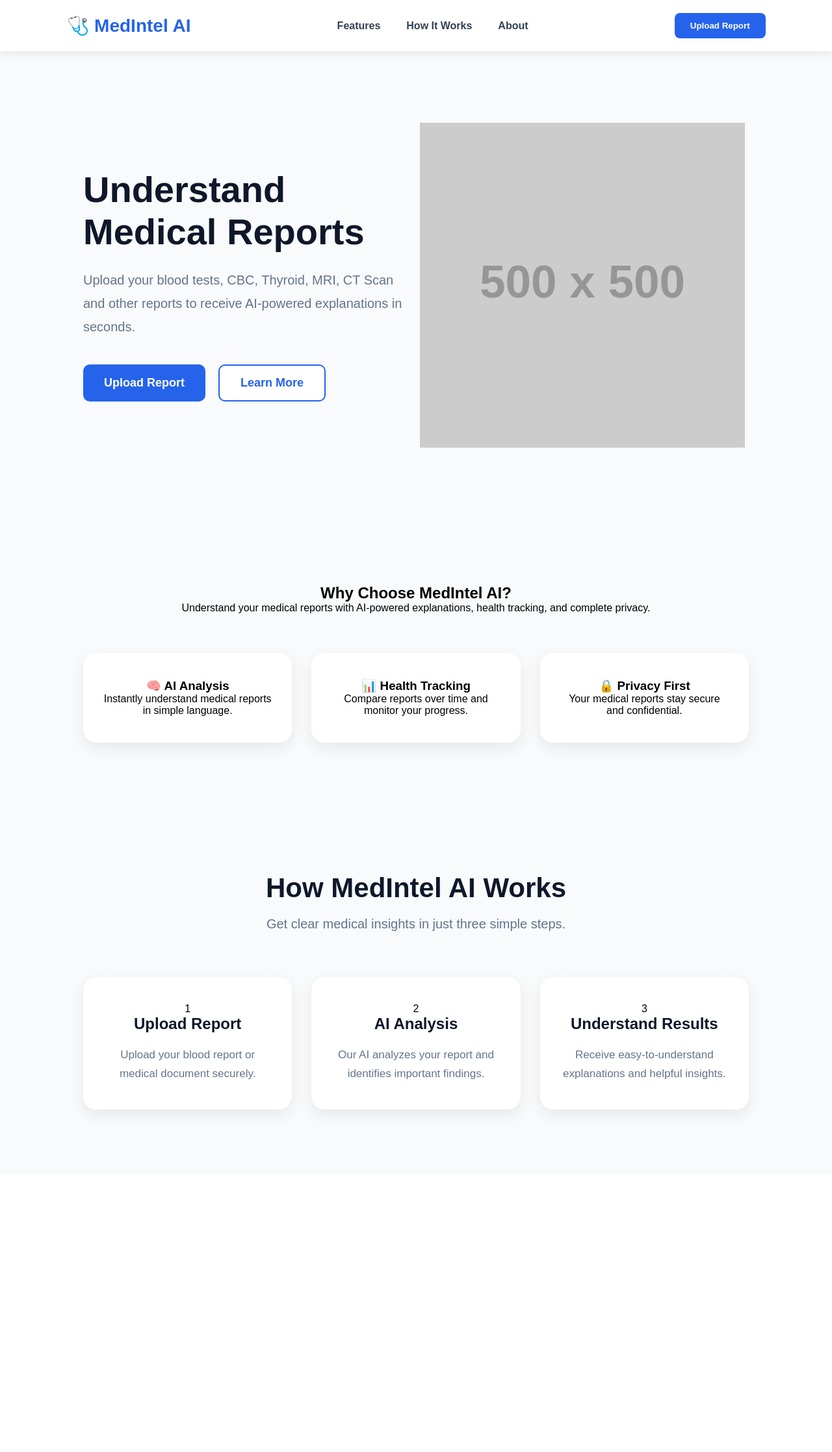
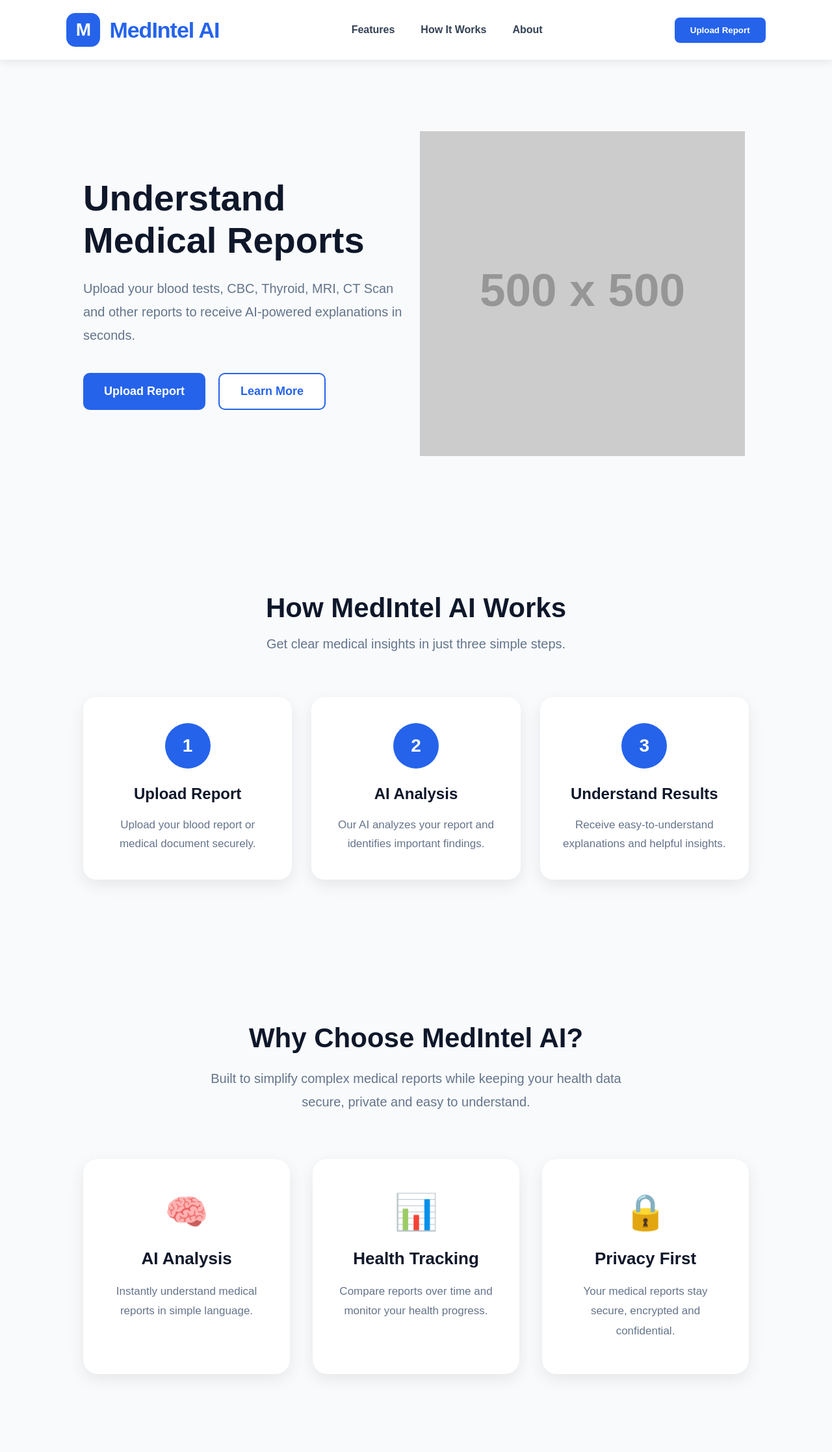
Before and after one commit to Jayavardhan-2005/medintel-ai, a Flask app: page / in a window 1280 px wide. Shown: the whole page at 65% size. Before the commit the page ends 1722 px from the top, so only its background shows below. Run offline with Flask 3, Linux system fonts and the light colour scheme; grey boxes labelled with a size stand in for pictures from a placeholder-image service; some libraries are stand-ins or nearby versions.

Commit message:
Landing page UI refined

```diff
--- a/static/css/style.css
+++ b/static/css/style.css
@@ -11,6 +11,37 @@ body{
     background:#F8FAFC;
 }
 
+.logo{
+
+    display:flex;
+    align-items:center;
+    gap:14px;
+    font-size:34px;
+    font-weight:800;
+    color:#2563EB;
+}
+
+.logo-icon{
+
+    width:52px;
+    height:52px;
+    background:#2563EB;
+    color:white;
+    border-radius:14px;
+    display:flex;
+    justify-content:center;
+    align-items:center;
+    font-size:28px;
+    font-weight:800
+}
+
+.logo span{
+
+    font-size:34px;
+    letter-spacing:-1px;
+    font-weight:800;
+}
+
 .navbar{
 
     display:flex;
@@ -19,13 +50,6 @@ body{
     padding:20px 8%;
     background:white;
     box-shadow:0 4px 12px rgba(0,0,0,.08);
-}
-
-.logo{
-
-    font-size:28px;
-    font-weight:bold;
-    color:#2563EB;
 }
 
 .nav-links{
@@ -158,23 +182,40 @@ body{
 
 .features{
 
-    padding:100px 10%;
+    padding:120px 10%;
     text-align:center;
+}
+
+.features h2{
+
+    font-size:42px;
+    font-weight:800;
+    color:#0F172A;
+    margin-bottom:20px;
+}
+
+.features > p{
+
+    font-size:20px;
+    color:#64748B;
+    max-width:700px;
+    margin:0 auto;
+    line-height:1.8;
 }
 
 .feature-grid{
 
     display:grid;
-    grid-template-columns:1fr 1fr 1fr;
-    gap:30px;
-    margin-top:60px;
+    grid-template-columns:repeat(3,1fr);
+    gap:35px;
+    margin-top:70px;
 }
 
 .feature-card{
 
     background:white;
-    padding:40px 30px;
-    border-radius:20px;
+    padding:50px 35px;
+    border-radius:22px;
     box-shadow:0 8px 25px rgba(0,0,0,.08);
     transition:.35s ease;
 }
@@ -183,6 +224,27 @@ body{
 
     transform:translateY(-12px);
     box-shadow:0 20px 40px rgba(0,0,0,.12);
+}
+
+.feature-icon{
+
+    font-size:54px;
+    margin-bottom:25px;
+}
+
+.feature-card h3{
+
+    font-size:26px;
+    color:#0F172A;
+    margin-bottom:20px;
+    font-weight:700;
+}
+
+.feature-card p{
+
+    color:#64748B;
+    line-height:1.8;
+    font-size:17px;
 }
 
 .how-it-works{
@@ -229,6 +291,21 @@ body{
     box-shadow:0 20px 40px rgba(0,0,0,.12);
 }
 
+.step-number{
+
+    width:70px;
+    height:70px;
+    background:#2563EB;
+    color:white;
+    border-radius:50%;
+    display:flex;
+    justify-content:center;
+    align-items:center;
+    font-size:28px;
+    font-weight:bold;
+    margin:0 auto 25px;
+}
+
 .step-card h3{
 
     font-size:24px;
--- a/templates/index.html
+++ b/templates/index.html
@@ -20,11 +20,21 @@
 
         <nav class="navbar">
 
-            <div class="logo">
-                🩺 MedIntel AI
+           <div class="logo">
+
+                <div class="logo-icon">
+
+                    M
+                </div>
+
+                <span>
+
+                MedIntel AI
+                </span>
             </div>
 
-            <ul class="nav-links">
+
+        <ul class="nav-links">
 
                 <li><a href="#">Features</a></li>
 
@@ -83,51 +93,7 @@
             </div>
 
         </section>
-        <section class="features">
-
-    <h2>Why Choose MedIntel AI?</h2>
-
-    <p>
-        Understand your medical reports with AI-powered explanations,
-        health tracking, and complete privacy.
-    </p>
-
-    <div class="feature-grid">
-
-        <div class="feature-card">
-
-            <h3>🧠 AI Analysis</h3>
-
-            <p>
-                Instantly understand medical reports in simple language.
-            </p>
-
-        </div>
-
-        <div class="feature-card">
-
-            <h3>📊 Health Tracking</h3>
-
-            <p>
-                Compare reports over time and monitor your progress.
-            </p>
-
-        </div>
-
-        <div class="feature-card">
-
-            <h3>🔒 Privacy First</h3>
-
-            <p>
-                Your medical reports stay secure and confidential.
-            </p>
-
-        </div>
-
-    </div>
-
-</section>
-<section class="how-it-works">
+        <section class="how-it-works">
 
     <h2>How MedIntel AI Works</h2>
 
@@ -182,6 +148,61 @@
     </div>
 
 </section>
+<section class="features">
+
+    <h2>Why Choose MedIntel AI?</h2>
+
+    <p>
+        Built to simplify complex medical reports while keeping your health data secure, private and easy to understand.
+    </p>
+
+    <div class="feature-grid">
+
+        <div class="feature-card">
+
+            <div class="feature-icon">
+                🧠
+            </div>
+
+            <h3>AI Analysis</h3>
+
+            <p>
+                Instantly understand medical reports in simple language.
+            </p>
+
+        </div>
+
+        <div class="feature-card">
+
+            <div class="feature-icon">
+                📊
+            </div>
+
+            <h3>Health Tracking</h3>
+
+            <p>
+                Compare reports over time and monitor your health progress.
+            </p>
+
+        </div>
+
+        <div class="feature-card">
+
+            <div class="feature-icon">
+                🔒
+            </div>
+
+            <h3>Privacy First</h3>
+
+            <p>
+                Your medical reports stay secure, encrypted and confidential.
+            </p>
+
+        </div>
+
+    </div>
+
+</section>
 
     </main>
 
```
